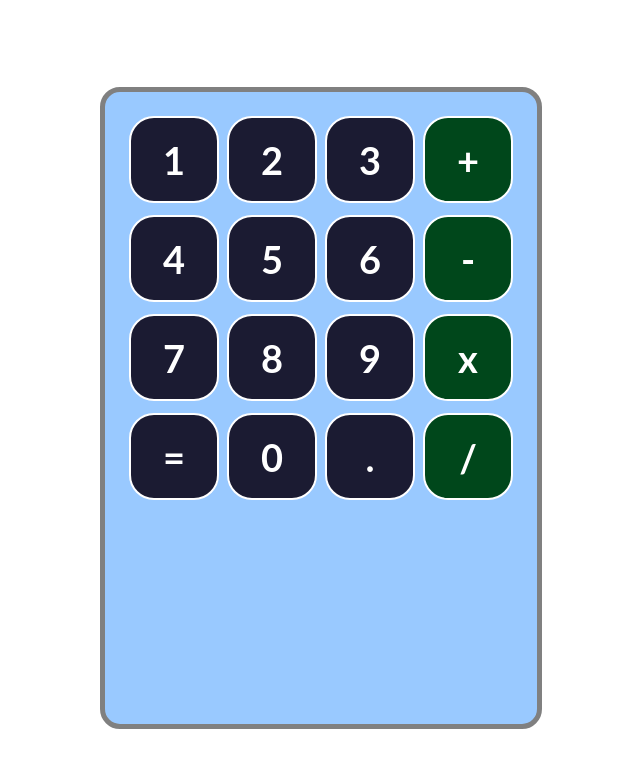
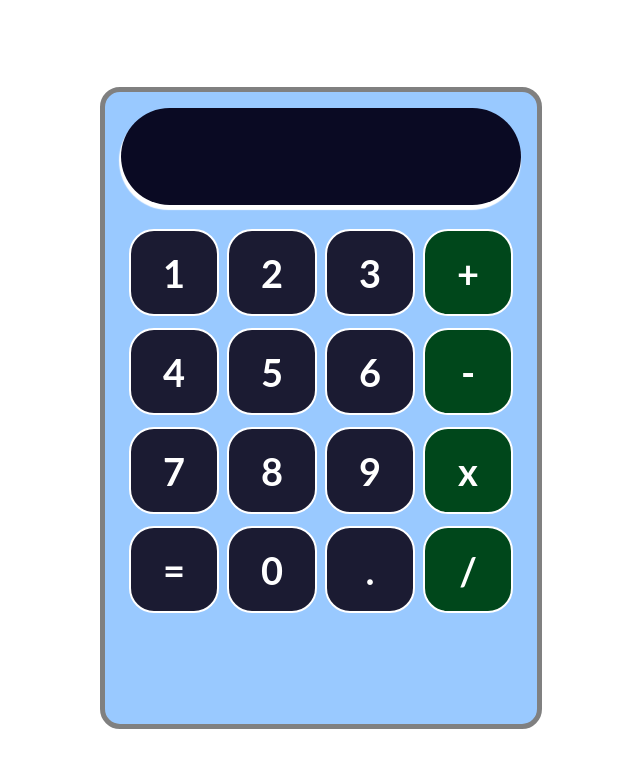
Before and after one commit to roxypoceros/CalculatorApp, a React (Create React App) app: page / in a window 1280 px wide. Shown: the top 768 px of the page, without its empty margins (319-959 px from the left). Built offline with nearby package versions, Linux system fonts and the light colour scheme.

Commit message:
Agrego color diferente al  hover de  los botones, creo la pantalla con sus estilos CSS y la agrego como componente

```diff
--- a/src/App.js
+++ b/src/App.js
@@ -1,31 +1,34 @@
 import './App.css';
 import Button from './components/Button';
+import Screen from './components/Screen';
 
 function App() {
   return (
     <div className="App">
       <div className="calc-container">
+        <Screen />
         {/* filas de calculadora */}
         <div className="row" >
+          {/* se usa etiqueta de cierre porque incluyo el prop entre ellas */}
           <Button>1</Button>
           <Button>2</Button>
           <Button>3</Button>
           <Button>+</Button>
         </div>
         <div className="row" >
-        <Button>4</Button>
+          <Button>4</Button>
           <Button>5</Button>
           <Button>6</Button>
           <Button>-</Button>
         </div>
         <div className="row" >
-        <Button>7</Button>
+          <Button>7</Button>
           <Button>8</Button>
           <Button>9</Button>
           <Button>x</Button>
         </div>
         <div className="row" >
-        <Button>=</Button>
+          <Button>=</Button>
           <Button>0</Button>
           <Button>.</Button>
           <Button>/</Button>
--- /dev/null
+++ b/src/components/Screen.js
@@ -0,0 +1,15 @@
+import React from 'react'
+import "../style/Screen.css"
+
+/* con const no se puede reasignar el valor de Screen,
+al nombre del componente le asignamos la funcion => */
+ const Screen = ({ input }) => {
+  return (
+    <div className="input">
+        {/* dentro del div se va a reemplazar el valor del prop */}
+        {input}
+    </div>
+  )
+}
+
+export default Screen
--- a/src/style/Button.css
+++ b/src/style/Button.css
@@ -19,7 +19,15 @@
     /* para que texto no se pueda seleccionar: */
     user-select: none;
 }
+.button-container:hover{
+    background-color: #5a01a7;
+}
+
 
 .operator{
 background-color: #00471b;
 }
+
+.operator:hover{
+background-color: #ff6600;
+}
--- /dev/null
+++ b/src/style/Screen.css
@@ -0,0 +1,16 @@
+.input {
+    height: 75px;
+    border-radius: 50px;
+    margin-bottom: 20px;
+    display: flex;
+    justify-content: flex-end;
+    align-items: center;
+    font-weight: bold;
+    font-size: 30px;
+    background-color: #0a0a23;
+    color: white;
+    padding: 11px;
+    padding-right: 30px;
+    margin: 1px solid #888;
+    box-shadow: -1px 4px 1px 1px white;
+}
```
